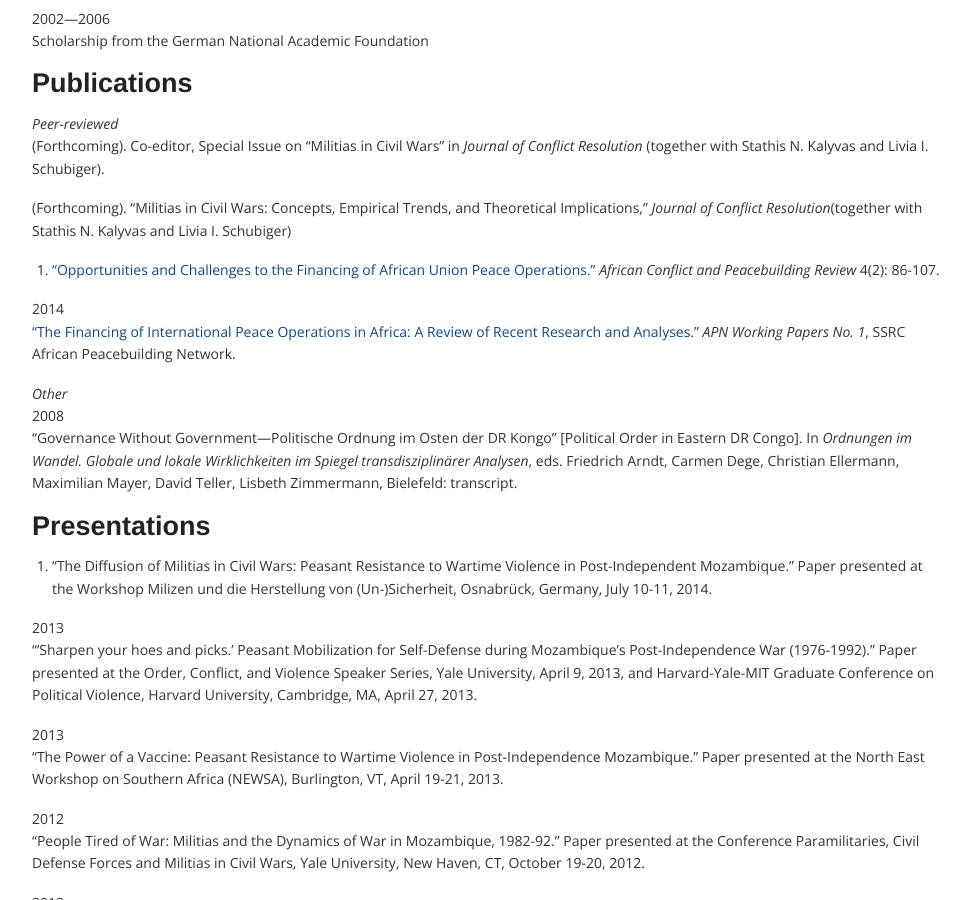
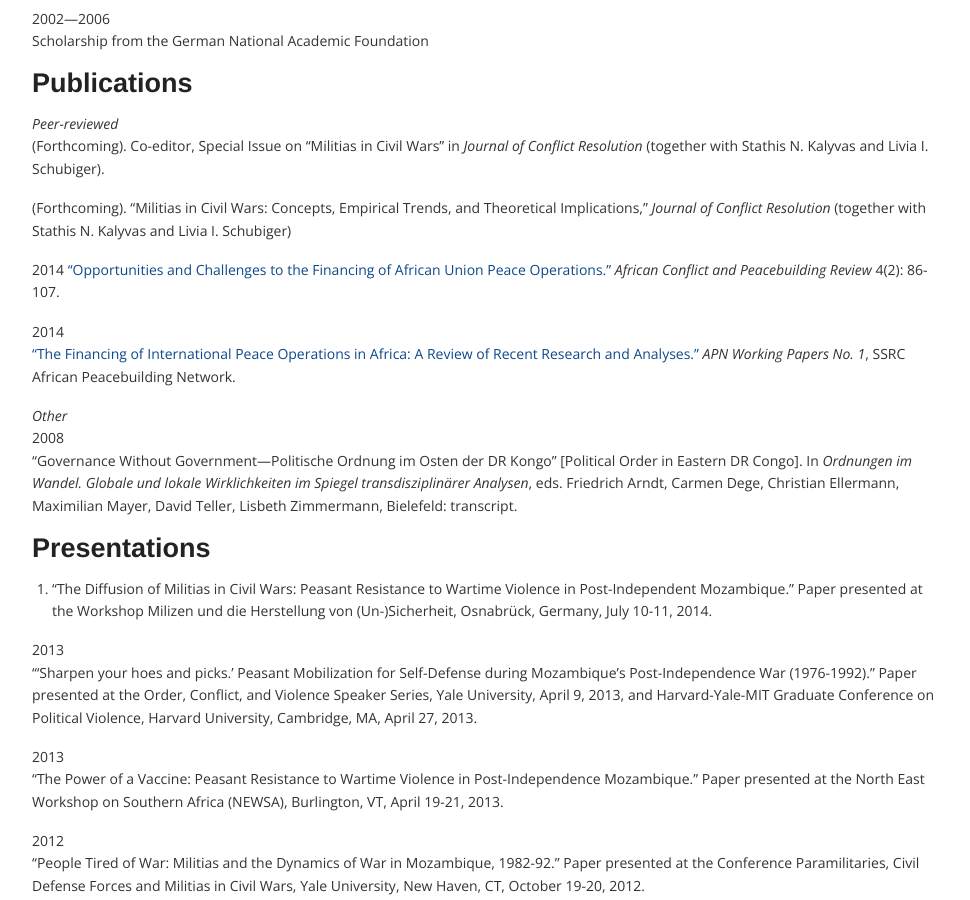
Before and after one commit to corinnajentzsch/corinnajentzsch.github.io, a Jekyll site: the page built from cv.md, in a window 1280 px wide and 900 px high, scrolled down 1243 px. Shown: the whole window, without its empty margins (153-1123 px from the left). Built offline with Jekyll 4.4.1, drawn with Linux system fonts in a browser that asks for light colours; nearby versions of some CDN libraries; library files that are not in the unit come from our copies.

Commit message:
Updated cv.md

```diff
--- a/cv.md
+++ b/cv.md
@@ -53,9 +53,10 @@ Scholarship from the German National Academic Foundation
 _Peer-reviewed_
 (Forthcoming). Co-editor, Special Issue on “Militias in Civil Wars” in _Journal of Conflict Resolution_ (together with Stathis N. Kalyvas and Livia I. Schubiger).
 
-(Forthcoming). “Militias in Civil Wars: Concepts, Empirical Trends, and Theoretical Implications,” _Journal of Conflict Resolution_(together with Stathis N. Kalyvas and Livia I. Schubiger)
+(Forthcoming). “Militias in Civil Wars: Concepts, Empirical Trends, and Theoretical Implications,” _Journal of Conflict Resolution_ (together with Stathis N. Kalyvas and Livia I. Schubiger)
 
-2014. [“Opportunities and Challenges to the Financing of African Union Peace Operations.”](http://www.jstor.org/stable/10.2979/africonfpeacrevi.4.2.86 "Financing of African Union Peace Operations") _African Conflict and Peacebuilding Review_ 4(2): 86-107.
+2014
+[“Opportunities and Challenges to the Financing of African Union Peace Operations.”](http://www.jstor.org/stable/10.2979/africonfpeacrevi.4.2.86 "Financing of African Union Peace Operations") _African Conflict and Peacebuilding Review_ 4(2): 86-107.
 
 2014
 ["The Financing of International Peace Operations in Africa: A Review of Recent Research and Analyses."](webarchive.ssrc.org/working-papers/APN_WorkingPapers01_Jentzsch.pdf "APN WorkingPapers 01 Jentzsch") _APN Working Papers No. 1_, SSRC African Peacebuilding Network.
```
